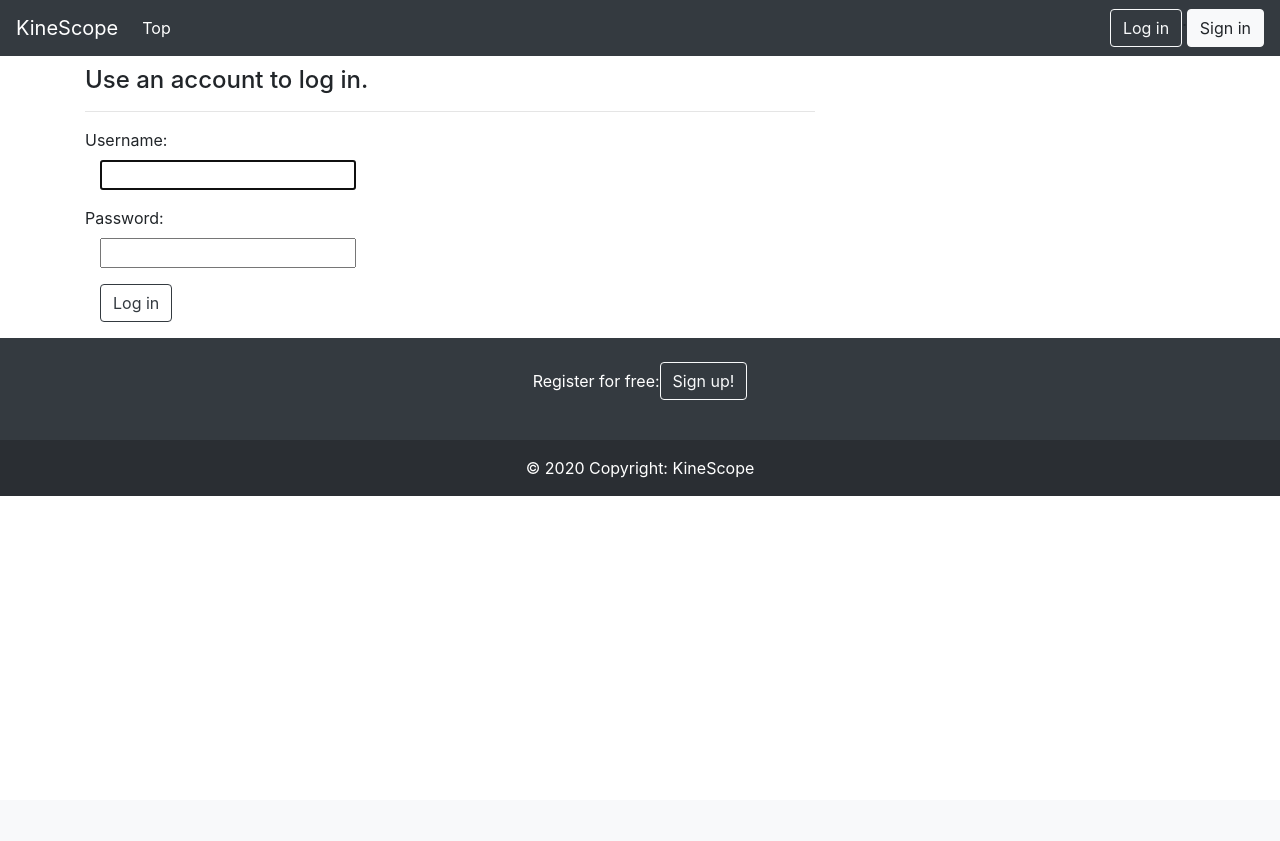
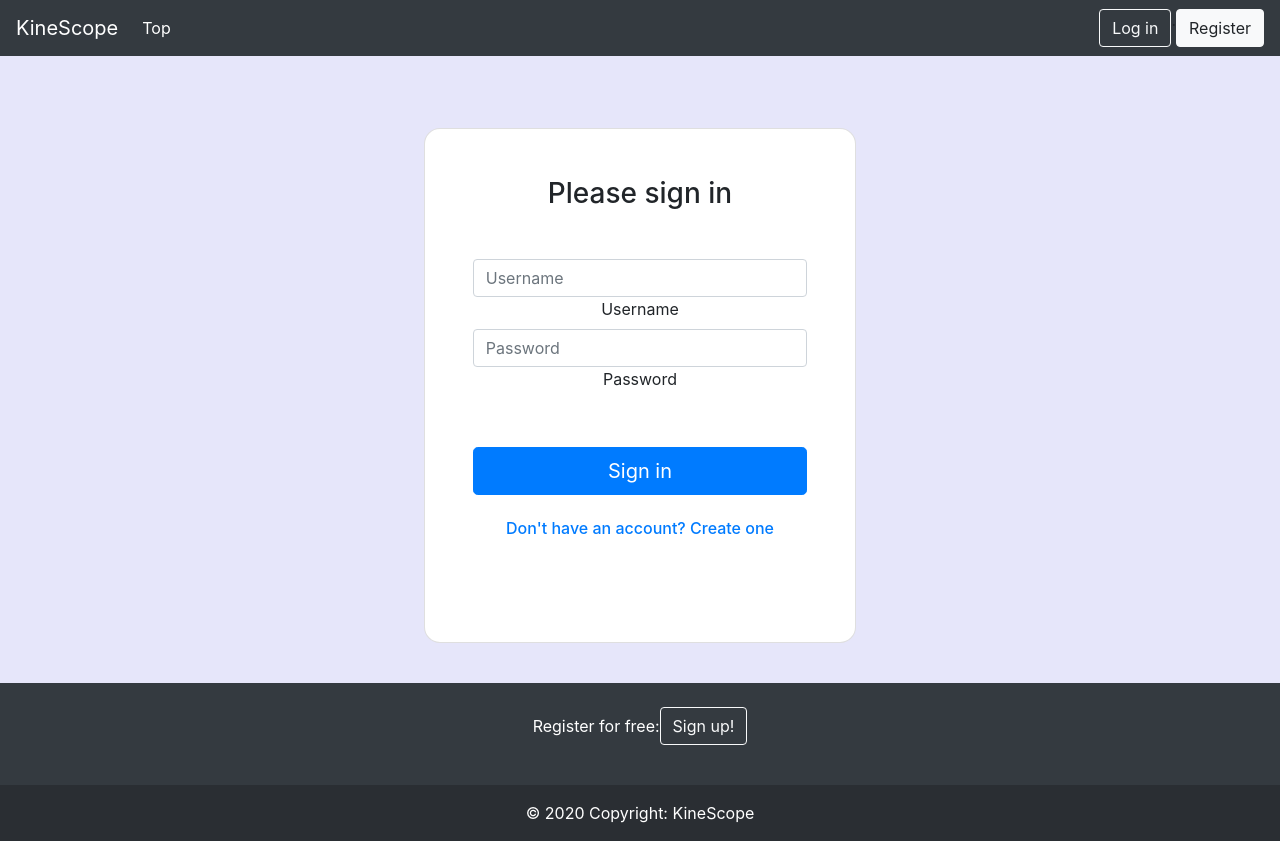
Before and after one commit to zsikorska/KineScope, a Django app: page /login/ in a window 1280 px wide. Before the commit the page ends 496 px from the top, so only its background shows below. Run offline with Django 3.2, Linux system fonts and the light colour scheme; some libraries are stand-ins or nearby versions.

Commit message:
added register and login form, small change in styles

```diff
--- a/KineScope/urls.py
+++ b/KineScope/urls.py
@@ -31,8 +31,9 @@ urlpatterns = [
     path('user/', views.user, name='user'),
     path('actor/', views.actor, name='actor'),
 
-    path('login/', auth_views.LoginView.as_view(template_name='login.html'), name='login'),
+    path('login/', auth_views.LoginView.as_view(template_name='sign_in.html'), name='login'),
     path('logout', auth_views.LogoutView.as_view(next_page='/'), name='logout'),
+    path('register/', views.register, name='register'),
 
     path('film/add/', views.add_film, name='add_film'),
     path('actor/add/', views.add_actor, name='add_actor'),
--- a/app/static/css/signin.css
+++ b/app/static/css/signin.css
@@ -8,7 +8,7 @@ body {
   align-items: center;
   padding-top: 0px;
   padding-bottom: 0px;
-  background-color: #f5f5f5;
+  background-color: #e6e6fa;
 }
 
 .form-signin {
--- a/app/static/css/site.css
+++ b/app/static/css/site.css
@@ -1,7 +1,12 @@
 
 body {
-    padding-top: 50px;
-    padding-bottom: 20px;
+  height: 100%;
+}
+
+body {
+  display: flex;
+  align-items: center;
+  background-color: #BC8F8F;
 }
 
 
--- a/app/templates/layout.html
+++ b/app/templates/layout.html
@@ -13,12 +13,16 @@
     <!-- Bootstrap core CSS -->
     <link rel="stylesheet" type="text/css" href="{% static 'css/bootstrap.min.css' %}" />
     <!-- Custom styles for this template -->
-    <link rel="stylesheet" type="text/css" href="{% static 'css/site.css' %}" />
+    <link rel="stylesheet" type="text/css" href="{% static 'css/signin.css' %}" />
+
+      {% block head %}
+      {% endblock %}
   </head>
 
-  <body>
+<body>
+  <div class="header-container d-flex w-100 h-100 mx-auto flex-column">
 
-    <nav class="navbar navbar-expand-md navbar-dark fixed-top bg-dark justify-content-between">
+    <nav class="navbar navbar-expand-md navbar-dark bg-dark justify-content-between">
       <a class="navbar-brand" href="{% url 'home' %}">KineScope</a>
 
           <div class="collapse navbar-collapse" id="navbarDefault">
@@ -30,20 +34,20 @@
       </div>
 
       <form class="form-inline">
-        <button class="btn btn-outline-light my-2 my-sm-0" type="submit" href="app/templates/login.html">Log in</button>
+        <button class="btn btn-outline-light my-2 my-sm-0" type="button" onclick="window.location.href='{% url 'login' %}'">Log in</button>
           <p>.</p>
-        <button class="btn btn-light my-2 my-sm-0" type="submit">Sign in</button>
+        <button class="btn btn-light my-2 my-sm-0" type="button" onclick="window.location.href='{% url 'register' %}'">Register</button>
      </form>
     </nav>
 
-    <main role="main">
-        <div class="container body-content">
+    <main role="main" class="cover-container justify-content-center d-flex w-100 h-100 mx-auto flex-column">
+        <div class="container body-content h-100">
             <p></p>
             {% block content %} {% endblock %}
         </div> <!-- /container -->
     </main>
 
-    <footer>
+    <footer class="sticky-bottom">
       <div>
         <section class="">
             <!-- Footer -->
@@ -53,8 +57,8 @@
                   <!-- Section: CTA -->
               <section class="">
                 <p class="d-flex justify-content-center align-items-center">
-                  <span class="me-3">Register for free:</span>
-                    <button type="button" class="btn btn-outline-light btn-rounded">
+                  <span class="me-3">Register for free: </span>
+                    <button type="button" class="btn btn-outline-light btn-rounded" onclick="window.location.href='{% url 'register' %}'">
                         Sign up!
                     </button>
 
@@ -82,6 +86,6 @@
     <script src="{% static 'scripts/jquery-3.4.1.min.js' %}"></script>
     <script src="{% static 'scripts/popper.min.js' %}"></script>
     <script src="{% static 'scripts/bootstrap.min.js' %}"></script>
-
+</div>
   </body>
 </html>
--- a/app/templates/login.html
+++ b/app/templates/login.html
@@ -26,7 +26,7 @@
                 <div class="form-group">
                     <div class="col-md-offset-2 col-md-10">
                         <input type="hidden" name="next" value="/" />
-                        <input type="submit" value="Log in" class="btn btn-outline-dark" />
+                        <input type="submit" value="Log in" class="btn" />
                     </div>
                 </div>
                 {% if form.errors %}
--- a/app/templates/sign_in.html
+++ b/app/templates/sign_in.html
@@ -9,13 +9,18 @@
 
 {% block content %}
 
-<div class="form-signin w-100 m-auto">
-  <form action="" method="POST">
+  <div class="container py-5 h-100">
+    <div class="row d-flex justify-content-center align-items-center h-100">
+      <div class="col-12 col-md-8 col-lg-6 col-xl-5">
+        <div class="card shadow-2-strong" style="border-radius: 1rem;">
+          <div class="card-body p-5 text-center">
+
+<form action="" method="POST">
     <h1 class="h3 mb-3 fw-normal mb-md-5 fs-1">Please sign in</h1>
 
     <div class="form-floating text-black">
-      <input type="text" class="form-control" id="floatingInput" name="nick" placeholder="Nick" required>
-      <label for="floatingInput">Nick</label>
+      <input type="text" class="form-control" id="floatingInput" name="username" placeholder="Username" required>
+      <label for="floatingInput">Username</label>
     </div>
 
     <div class="form-floating text-black">
@@ -27,10 +32,17 @@
     <button class="w-100 btn btn-lg btn-primary" type="submit">Sign in</button>
 
     <br><br>
-    <h6><a href="">Don't have an account? Create one</a></h6>
+    <h6><a href="{% url 'register' %}">Don't have an account? Create one</a></h6>
     <br><br>
 
   </form>
-</div>
+
+          </div>
+        </div>
+      </div>
+    </div>
+  </div>
+
+
 
 {% endblock %}
--- a/app/views.py
+++ b/app/views.py
@@ -325,3 +325,7 @@ def films(request):
 
 def film(request, id):
     return render(request, 'film.html', {'film': Film.objects.get(id=id)})
+
+
+def register(request):
+    return render(request, 'create_account.html')
```
Also changed, not shown: app/templates/create_account.html (+26 -16 lines).
